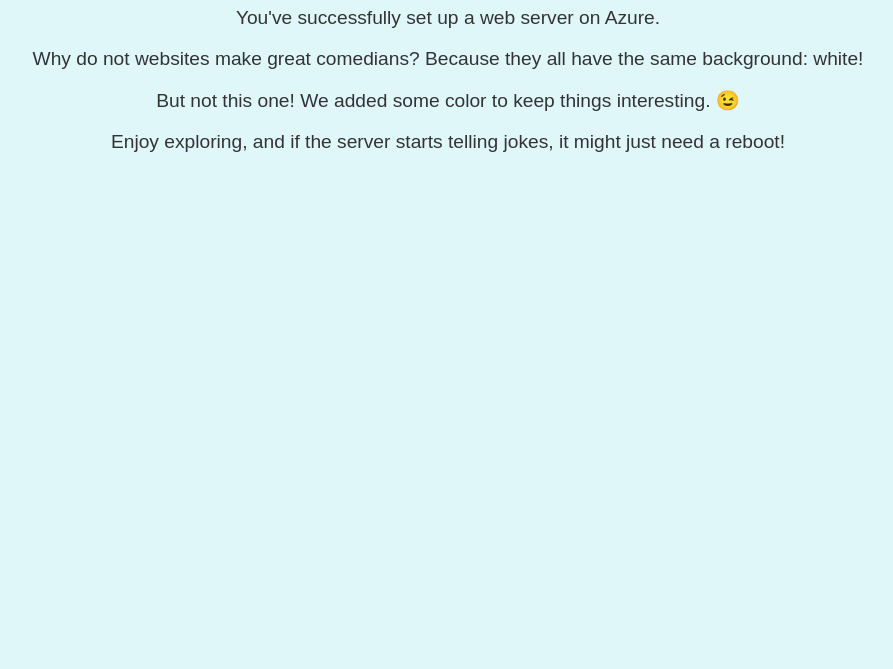
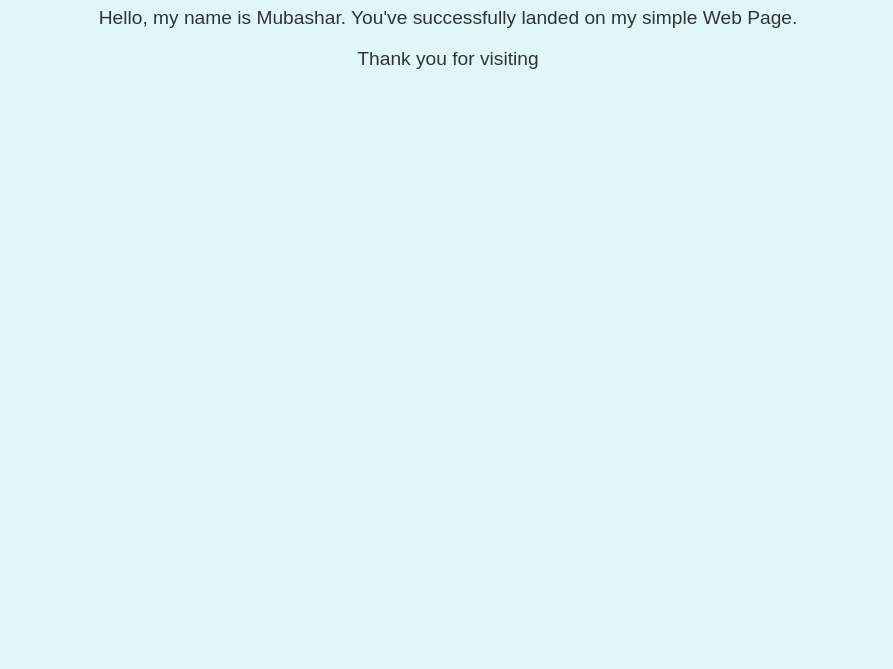
Before and after one commit to MubasharSadiq/deployWebServer-onAzure, a plain HTML site: page webServer-dev/index.html in a window 1280 px wide. Shown: the part 131-800 px from the top of the page, without its empty margins (192-1085 px from the left). Drawn offline with Linux system fonts and the light colour scheme.

Commit message:
latest changes

```diff
--- a/webServer-dev/index.html
+++ b/webServer-dev/index.html
@@ -1,5 +1,5 @@
 <!--
-    This is a multi-line comment.
+    Comments for me:
 
     macUser note:
     Set Executable Permissions:
@@ -50,15 +50,7 @@
 </head>
 <body>
     <h1>Welcome!</h1>
-    <p>You've successfully set up a web server on Azure.</p>
-    <p>
-
-    </p>
-    <p>Why do not websites make great comedians? Because they all have the same background: white!</p>
-    <p>But not this one! We added some color to keep things interesting. 😉</p>
-    <p>
-
-    </p>
-    <p>Enjoy exploring, and if the server starts telling jokes, it might just need a reboot!</p>
+    <p>Hello, my name is Mubashar. You've successfully landed on my simple Web Page.</p>
+    <p>Thank you for visiting</p>
 </body>
 </html>
```
Also changed, not shown: 2 other files.
